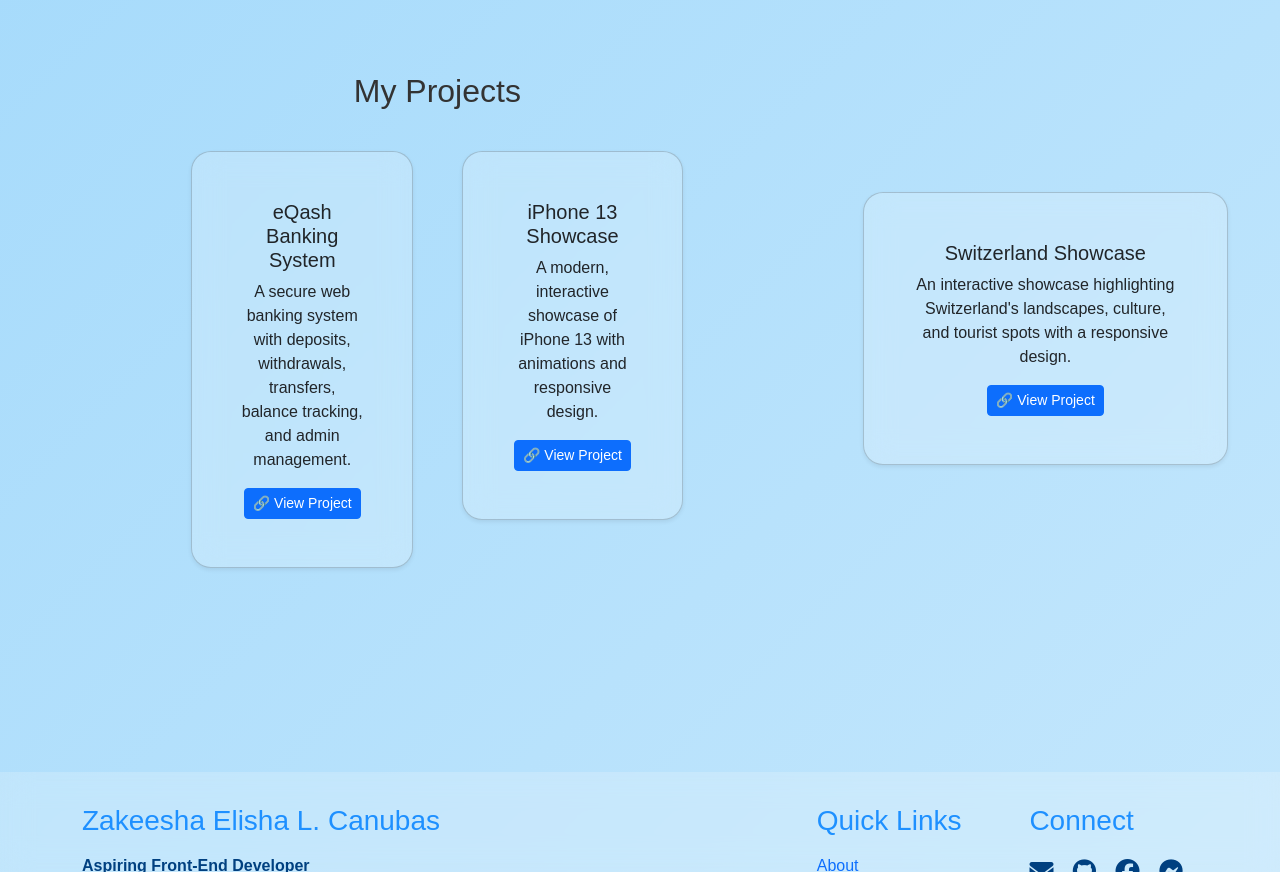
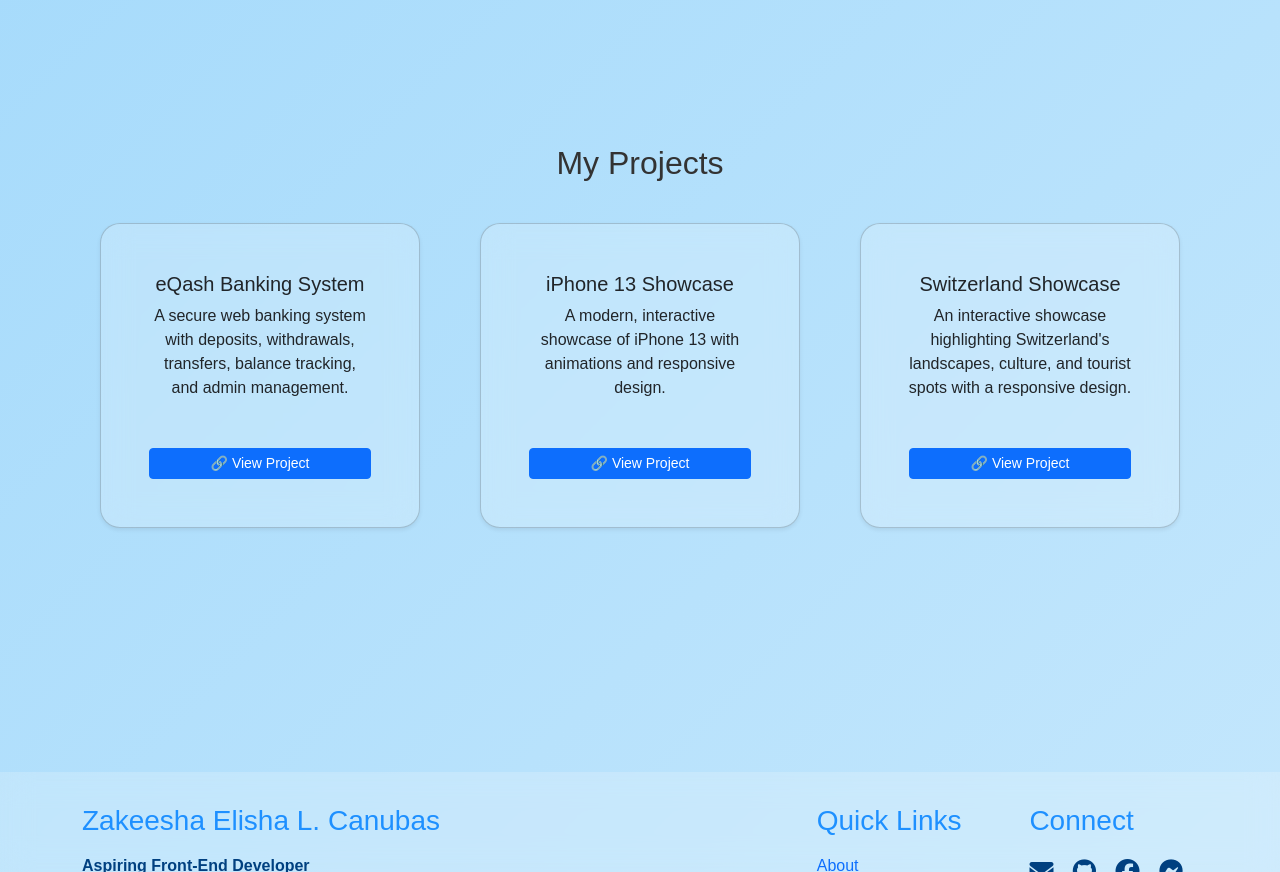
Before and after one commit to ishaec/ishaec.github.io, a plain HTML site: page index.html in a window 1280 px wide. Shown: the part 2460-3332 px from the top of the page. Drawn offline with nearby package versions, Linux system fonts and the light colour scheme.

Commit message:
Fix Switzerland Showcase to portfolio section

```diff
--- a/index.html
+++ b/index.html
@@ -226,47 +226,45 @@
     </div>
   </section>
 
-  <!-- Portfolio -->
   <section id="portfolio" class="py-5">
     <div class="container">
       <h2 class="text-center mb-4">My Projects</h2>
       <div class="row justify-content-center">
+
         <!-- eQash Banking System -->
-        <div class="col-md-4 col-sm-6 mb-4">
-          <div class="card glass shadow-sm">
-            <div class="card-body">
+        <div class="col-lg-4 col-md-6 col-sm-12 mb-4">
+          <div class="card glass shadow-sm h-100">
+            <div class="card-body d-flex flex-column">
               <h5 class="card-title">eQash Banking System</h5>
-              <p class="card-text">A secure web banking system with deposits, withdrawals, transfers, balance tracking,
-                and admin management.</p>
-              <a href="#" target="_blank" class="btn btn-sm btn-primary">🔗 View Project</a>
+              <p class="card-text flex-grow-1">A secure web banking system with deposits, withdrawals, transfers,
+                balance tracking, and admin management.</p>
+              <a href="#" target="_blank" class="btn btn-sm btn-primary mt-auto">🔗 View Project</a>
             </div>
           </div>
         </div>
 
         <!-- iPhone 13 Showcase -->
-        <div class="col-md-4 col-sm-6 mb-4">
-          <div class="card glass shadow-sm">
-            <div class="card-body">
+        <div class="col-lg-4 col-md-6 col-sm-12 mb-4">
+          <div class="card glass shadow-sm h-100">
+            <div class="card-body d-flex flex-column">
               <h5 class="card-title">iPhone 13 Showcase</h5>
-              <p class="card-text">A modern, interactive showcase of iPhone 13 with animations and responsive design.
-              </p>
-              <a href="https://ishaec.github.io/iphone13-showcase/" target="_blank" class="btn btn-sm btn-primary">🔗
-                View Project</a>
-            </div>
-          </div>
+              <p class="card-text flex-grow-1">A modern, interactive showcase of iPhone 13 with animations and
+                responsive design.</p>
+              <a href="https://ishaec.github.io/iphone13-showcase/" target="_blank"
+                class="btn btn-sm btn-primary mt-auto">🔗 View Project</a>
             </div>
           </div>
         </div>
 
         <!-- Switzerland Showcase -->
-    <div class="col-md-4 col-sm-6 mb-4">
-      <div class="card glass shadow-sm">
-        <div class="card-body">
+        <div class="col-lg-4 col-md-6 col-sm-12 mb-4">
+          <div class="card glass shadow-sm h-100">
+            <div class="card-body d-flex flex-column">
               <h5 class="card-title">Switzerland Showcase</h5>
-          <p class="card-text">An interactive showcase highlighting Switzerland's landscapes, culture, and tourist spots
-            with a responsive design.</p>
-          <a href="https://ishaec.github.io/switzerland-showcase/" target="_blank" class="btn btn-sm btn-primary">🔗
-            View Project</a>
+              <p class="card-text flex-grow-1">An interactive showcase highlighting Switzerland's landscapes, culture,
+                and tourist spots with a responsive design.</p>
+              <a href="https://ishaec.github.io/switzerland-showcase/" target="_blank"
+                class="btn btn-sm btn-primary mt-auto">🔗 View Project</a>
             </div>
           </div>
         </div>
@@ -274,7 +272,6 @@
       </div>
     </div>
   </section>
-
 
   <footer>
     <div class="container d-flex flex-wrap justify-content-between gap-4">
```
Lines whose indentation alone changed are shown as unchanged.
